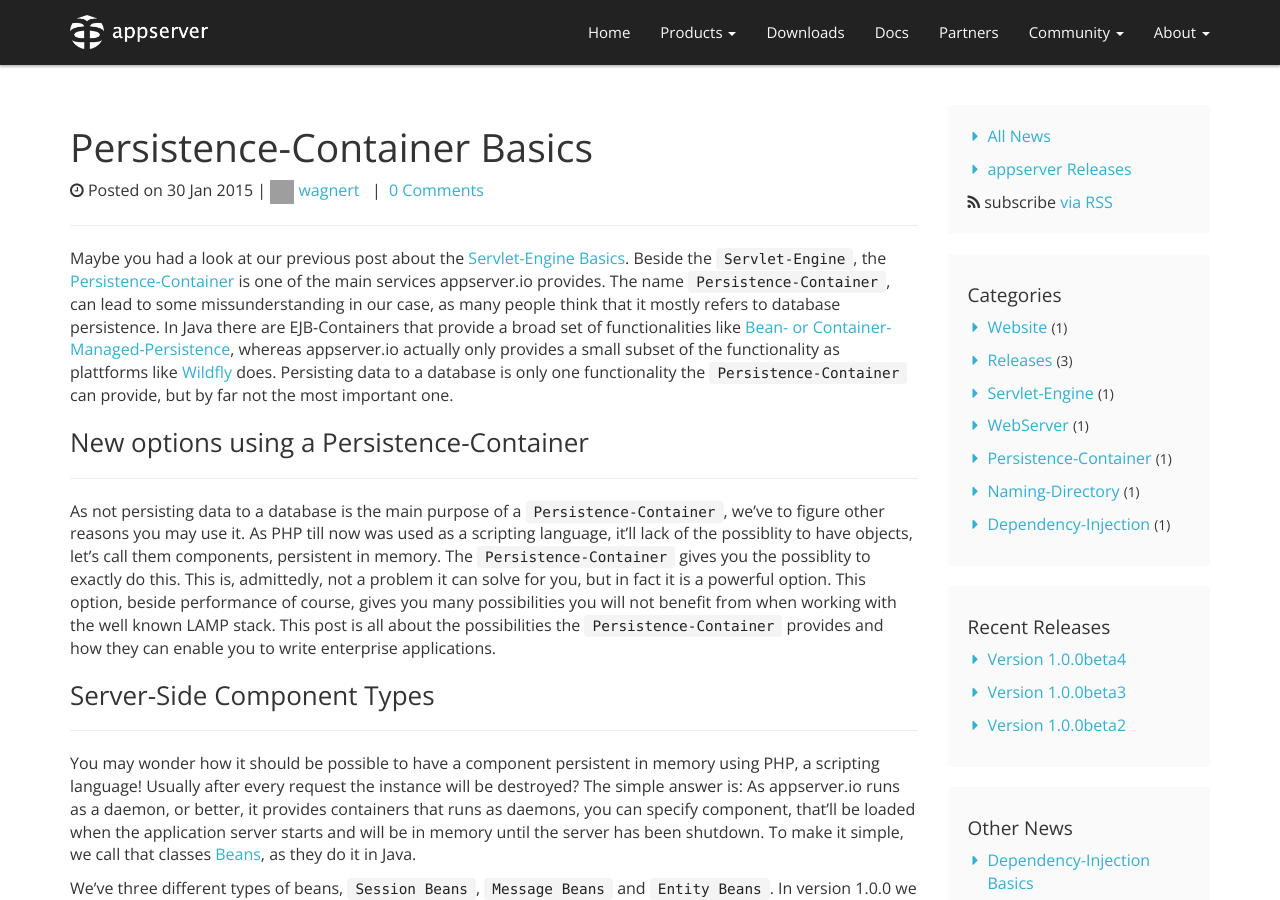
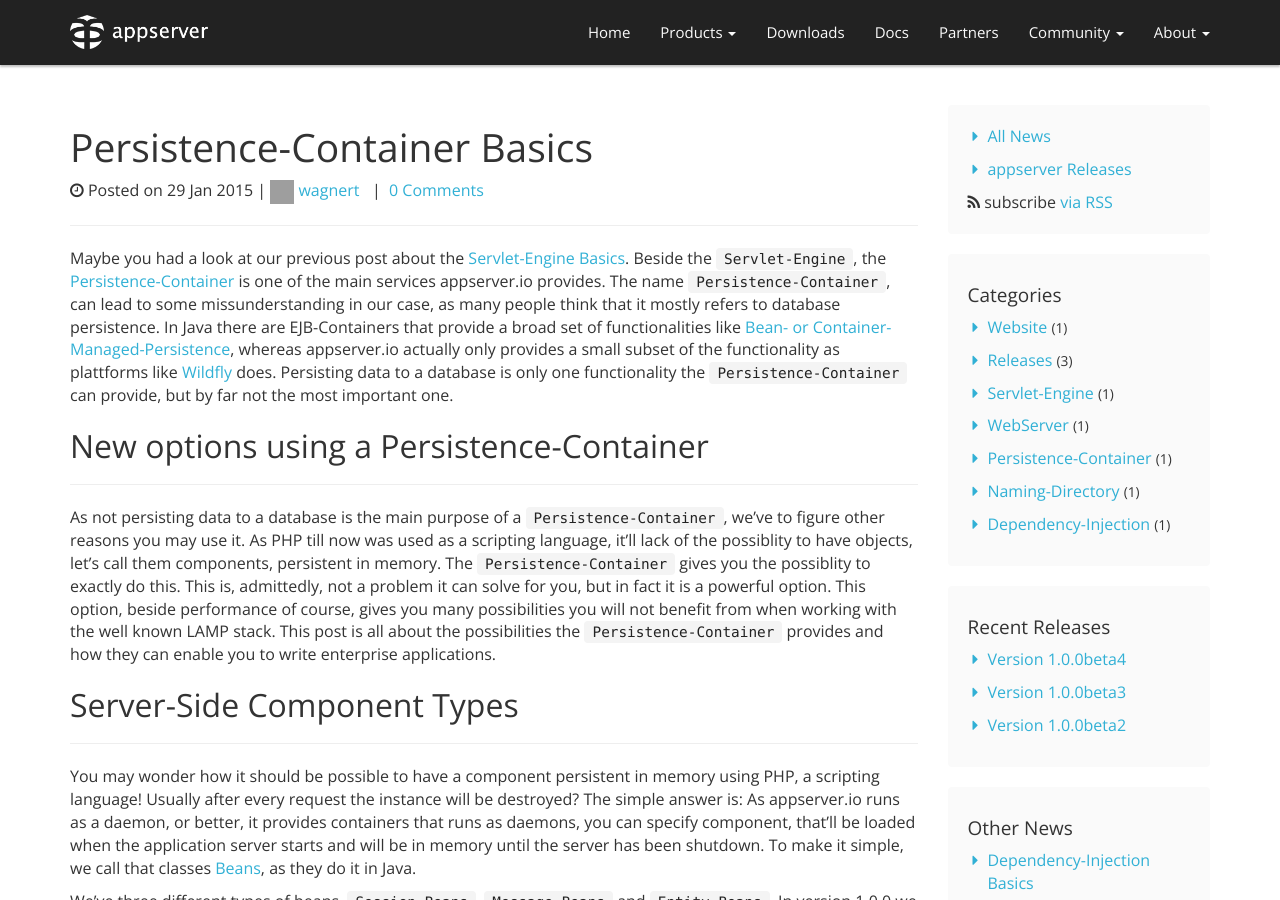
Before and after one commit to appserver-io/appserver, a Jekyll site: the page built from _posts/2015-01-30-persistence-container-basics.md, in a window 1280 px wide and 900 px high. Built offline with Jekyll 4.4.1, drawn with Linux system fonts in a browser that asks for light colours; nearby versions of some CDN libraries; library files that are not in the unit come from our copies; Markdown is read by kramdown in place of the engine named in the settings; comment, search, counter and statistics services are not loaded; grey boxes are pictures that could not be loaded.

Commit message:
Refactor blog post

````diff
--- a/_posts/2015-01-30-persistence-container-basics.md
+++ b/_posts/2015-01-30-persistence-container-basics.md
@@ -1,7 +1,7 @@
 ---
 layout: post
 title:  Persistence-Container Basics
-date:   2015-01-30 12:00:00
+date:   2015-01-29 10:00:00
 author: wagnert
 version: 1.0.0-rc1
 categories: [persistence-container]
@@ -9,12 +9,12 @@
 
 Maybe you had a look at our previous post about the [Servlet-Engine Basics](<{{ "/servlet-engine/2014/12/24/servlet-engine-basics.html" | prepend: site.baseurl }}>). Beside the `Servlet-Engine`, the [Persistence-Container](http://appserver.io/documentation/persistence-container.html) is one of the main services appserver.io provides. The name `Persistence-Container`, can lead to some missunderstanding in our case, as many people think that it mostly refers to database persistence. In Java there are EJB-Containers that provide a broad set of functionalities like [Bean- or Container-Managed-Persistence](http://en.wikipedia.org/wiki/Enterprise_JavaBeans), whereas appserver.io actually only provides a small subset of the functionality as plattforms like [Wildfly](http://en.wikipedia.org/wiki/WildFly) does. Persisting data to a database is only one functionality the `Persistence-Container` can provide, but by far not the most important one.
 
-### New options using a Persistence-Container
+## New options using a Persistence-Container
 ***
 
 As not persisting data to a database is the main purpose of a `Persistence-Container`, we've to figure other reasons you may use it. As PHP till now was used as a scripting language, it'll lack of the possiblity to have objects, let's call them components, persistent in memory. The `Persistence-Container` gives you the possiblity to exactly do this. This is, admittedly, not a problem it can solve for you, but in fact it is a powerful option. This option, beside performance of course, gives you many possibilities you will not benefit from when working with the well known LAMP stack. This post is all about the possibilities the `Persistence-Container` provides and how they can enable you to write enterprise applications.
 
-### Server-Side Component Types
+## Server-Side Component Types
 ***
 
 You may wonder how it should be possible to have a component persistent in memory using PHP, a scripting language! Usually after every request the instance will be destroyed? The simple answer is: As appserver.io runs as a daemon, or better, it provides containers that runs as daemons, you can specify component, that'll be loaded when the application server starts and will be in memory until the server has been shutdown. To make it simple, we call that classes [Beans](http://en.wikipedia.org/wiki/Enterprise_JavaBeans), as they do it in Java.
@@ -25,7 +25,7 @@
 
 > Based on that possibility, an application server like appserver.io gives you the power to distribute the components of your application over your network what includes a great and seamless scalability.
 
-#### Session Beans
+### Session Beans
 
 A session bean basically is a plain PHP class. You MUST not instantiate it directly, because the application server takes care of its complete lifecycle.
 
@@ -35,17 +35,17 @@
 
 We differ between three kinds of session beans, even `Stateless`, `Stateful` and `Singleton` session beans.
 
-##### Stateless Session Beans (SLSBs)
+#### Stateless Session Beans (SLSBs)
 
 A `SLSB` has NO state, only for the time you invoke a method on it. As these bean type is designed for efficiency and simplicity the developer doesn't need to take care about memory consumption, concurrency or lifecycle.
 
 > `SLSBs` behave very similar to PHP`s default request behaviour, as they are instances created to handle the request and will be destroyed when the request has been finished.
 
-###### Lifecycle
+##### Lifecycle
 
 On each request an new `SLSB` instance will be created. After handling the request, the instance will simply be destroyed.
 
-###### Example
+##### Example
 
 So let's implement a `SLSB` that provides functionality to create a user from the arguments passed to the `createUser()` method. The `SLSB` will be registered under the name `AStatelessSessionBean` in the application servers `Naming Directory`. Registering a bean in the `Naming Directory` is necessary to use it for `Dependency Injection` explained in our [documentation](<{{ "/documentation/dependency-injection.html" | prepend: site.baseurl }}>).
 
@@ -153,19 +153,19 @@
 
 If we now would invoke a `POST` request on our servlet, sending a `username` and a `password` parameter, the application server will inject the `SLSB` at runtime and invoke the `doPost()` method. That will invoke the `createUser()` method on the `SLSB` and adds a success message to the response.
 
-##### Stateful Session Beans (SFSBs)
+#### Stateful Session Beans (SFSBs)
 
 The `SFSB` is something between the two other types. It is bound to the session with the ID pass to the client, when an instance is requested. A `SFSB` is very useful, if you want to implement something like a shopping cart. If you declare the shopping cart instance a class member of your session bean, this will make it persistent for your session lifetime.
 
 In opposite to a HTTP Session, `SFSBs` enables you to have session bound persistence, without the need to explicit add the data to a session object. That makes development pretty easy and more comfortable. As `SFSBs` are persisted in memory and not serialized to files, the Application Server has to take care, that in order ot minimize the number of instances carried around, are flushed when their lifetime has been reached.
 
-###### Lifecycle
+##### Lifecycle
 
 `SFSBs` are created by the container when requested and no instance, based on the passed session-ID, is available. After the request has been processed, the instance will be re-attached to the container ready to handle the next request.
 
 > If the session is removed, times out, or the application server restarts, the data of a `SFSB` will be lost. Because `SFSBs` use the HTTP session-ID, it is necessary to start an HTTP session before you invoke methods on it.
 
-###### Example
+##### Example
 
 As described above, a `SFSB` has a state that is bound to a HTTP session. It is necessary to start the HTTP session once before accessing it. Let's imagine we've a servlet and want to a access a `SFSB` used to login a user with credentials found as request parameters. After a successfull login, the user entity should be persisted in the `SFSB` in order to protect the following `GET` requests.
 
@@ -321,27 +321,27 @@
 
 > You don't have to restart the session in the `GET` request again, because the `Servlet-Engine` is aware of the session-ID passed as request header and uses it when the `SFSB` will be injected on runtime.
 
-##### Singleton Session Beans (SSBs)
+#### Singleton Session Beans (SSBs)
 
 A `SSB` will be created by the container only one time for each application. This means, whenever you'll request an instance, you'll receive the same one. If you set a variable in the session bean, it'll be available until you'll overwrite it, or the application server has been restarted.
 
-###### Concurrency
+##### Concurrency
 
 Concurrency is, in case of a `SSB`, a bit more complicated. Oher than `SLSBs` and `SFSBs` the data will be shared across requests, which means, that the container have to make sure, that only one request a time can access the data of a `SFSB`. Therefore requests are serialized and blocked until the instance will become available again.
 
 > To enable a `SSB` to share its data across requests, it has to extend the `\Stackable` class. This class is comes with the PECL [pthreads](https://github.com/appserver-io-php/pthreads.git) extension that brings multithreading to PHP. appserver.io actually uses a fork of the 1.x branch, because of some restrictions introduced with 2.x branch.
 
-###### Lifecycle
+##### Lifecycle
 
 In opposite to a `SLSB`, the lifecycle of a `SSB` is a bit different. Once the instance has been created, it'll be shared between all requests, and instead of destroying the instance after each request the instance persists in memory until the application will be shutdown or restarted.
 
 > A `SSB` gives you great power, because all data you add to a member will stay in memory until you unset it. So, if you want to share data across some requests, a `SSB` can be a good option for you. But remember: With great power, great responsibilty came together. So, always have an eye on memory consumption of your `SSB`, because YOU are responsible for that now!
 
-###### Explicit Startup
+##### Explicit Startup
 
 In combination with the possiblity to have data persistent in memory, a `SSB` additionally allows you, to be pre-loaded on application startup. This can be done by adding the `Startup` annotation to the class doc block. Using the explict startup together with the possiblity to have the data persistent in memory, you'll be able to improve performance of your application, by pre-loading data from a database or a configuration file on application startup.
 
-###### Example
+##### Example
 
 To give you an example of how a `SSB` can be used reasonable, we'll extend our example from the `SFSB` with a counter that tracks the number of successful logins.
 
@@ -539,7 +539,7 @@
 }
 ```
 
-#### Message Beans (MDBs)
+### Message Beans (MDBs)
 
 Other than session beans, you MUST not invoke `MDBs` over a proxy, but as receiver of the messages you can send. The messages are not directly sent to a `MDB` instead they are sent to a `Message Broker`. The `Message Broker` adds them to a queue until a worker, what will be separate thread, collects and processes it.
 
@@ -547,23 +547,23 @@
 
 In opposite to session beans, `MDBs` have to implement the `AppserverIo\Psr\Pms\MessageListenerInterface` interface. As `MDBs` are mostly used in context of a [Message-Queue](<{{ "/documentation/message-queue.html" | prepend: site.baseurl }}>), this blog post will not describe functionality in deep. Instead we'll write a separate blog post that is all about `MDBs` and context of a `Message-Queue`.
 
-#### Lifecycle Callbacks
+### Lifecycle Callbacks
 
 `Lifecycle Callbacks` enables a developer to declare callback methods depending on the beans lifecycle. Actually we only support `post-construct` and `pre-destroy` callbacks. `Lifecycle Callbacks` can be configured either by annotations or the XML configuration. Declaring `Lifecycle Callbacks` by annotations is more intuitive, as you have to add the annotation directly to the method. Therfore we go with the annotations here.
 
 > Be aware, that `Lifecycle Callbacks` are optional, must be `public`, must NOT have any arguments and can't throw checked exceptions. Exceptions will be catched by the container and result in a `critical` log message.
 
-##### Post-Construct Callback
+#### Post-Construct Callback
 
 As the beans lifecycle is controlled by the container and DI works either by property or method injection, a `Post-Construct` callback enables a developer to implement a method that'll be invoked by the container after the bean has been created and all instances injected.
 
 > This callback can be very helpful for implementing functionalty like cache systems that need to load data from a datasource once and will update it only frequently.
 
-##### Pre-Destroy Callback
+#### Pre-Destroy Callback
 
 The second callback is the `Pre-Destroy` callback. This will be fired before the container destroys the instance of the bean.
 
-##### Example
+#### Example
 
 As a simple example we add a `Post-Construct` and a `Pre-Destroy` callback to our `SSB` example from the last section.
 
@@ -629,7 +629,7 @@
 
 This extends the `SSB` with some kind of real persistence by loading the counter from a simple textfile on application startup or writing it back before the `SSB` will be destroyed.
 
-#### Interceptors
+### Interceptors
 
 `Interceptors` allows you to weave cross-cutting concerns into your application, without adding code to your business methods. The functionality behind the secenes is [AOP](<{{ "/documentation/aop.html" | prepend: site.baseurl }}>) and an `Interceptor` is nothing else than an advice.
 
@@ -789,7 +789,7 @@
 
 The `AclSessionBean` is NOT implemented in this example, because this blog post should give you a rough direction how you could implement such a functionality and how you can use interceptors.
 
-### Summary
+## Summary
 ***
 
 To build an application or components by using `Server-Side Component Types` provided by the `Persistence-Container` gives developers powerful options concerning performance, scalability and reusability. In combination with the `Servlet Engine` developers are able to build high-performance, stateful web applications by taking advantage of enterprise services like a `Message-Queue` or the `Timer-Service` and a rock-solid infrastructure.
````
